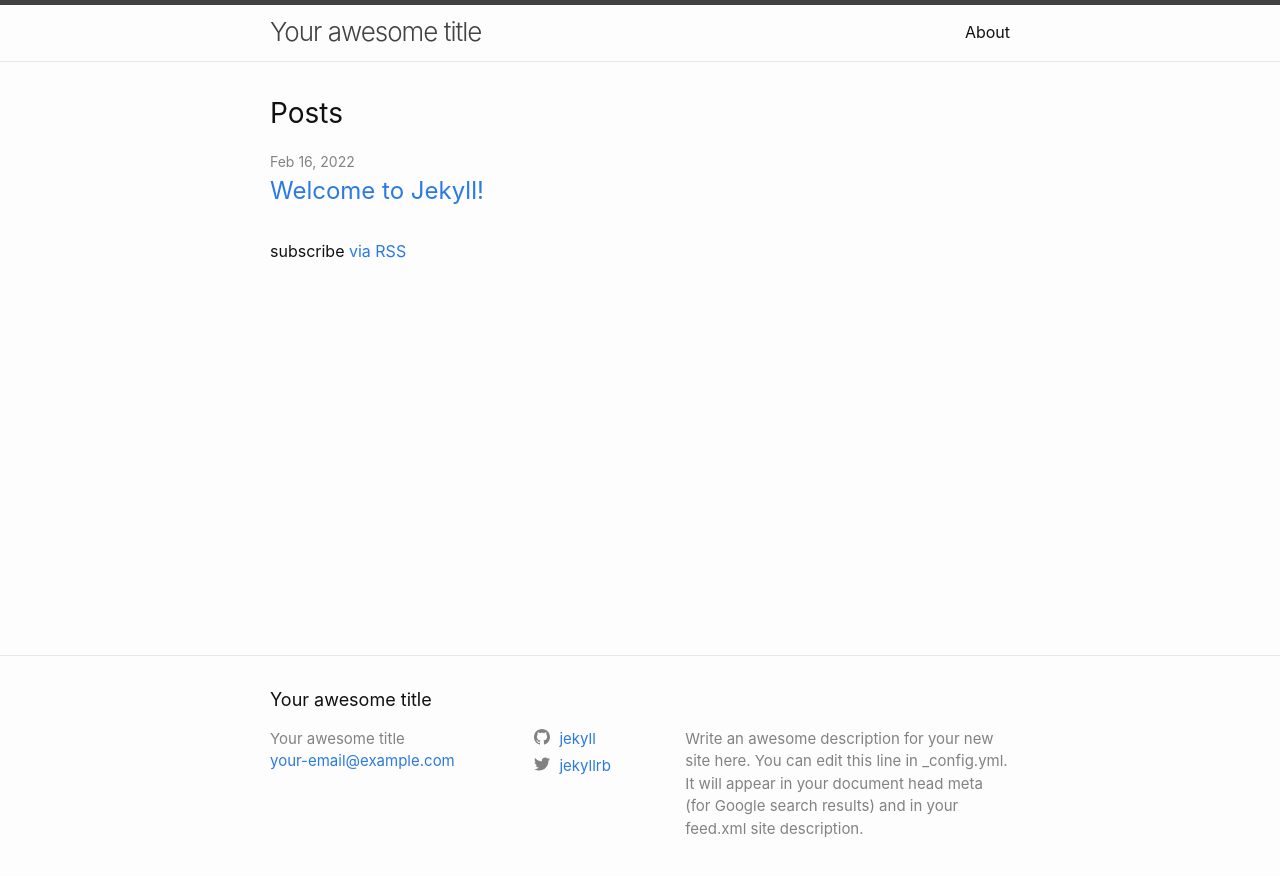
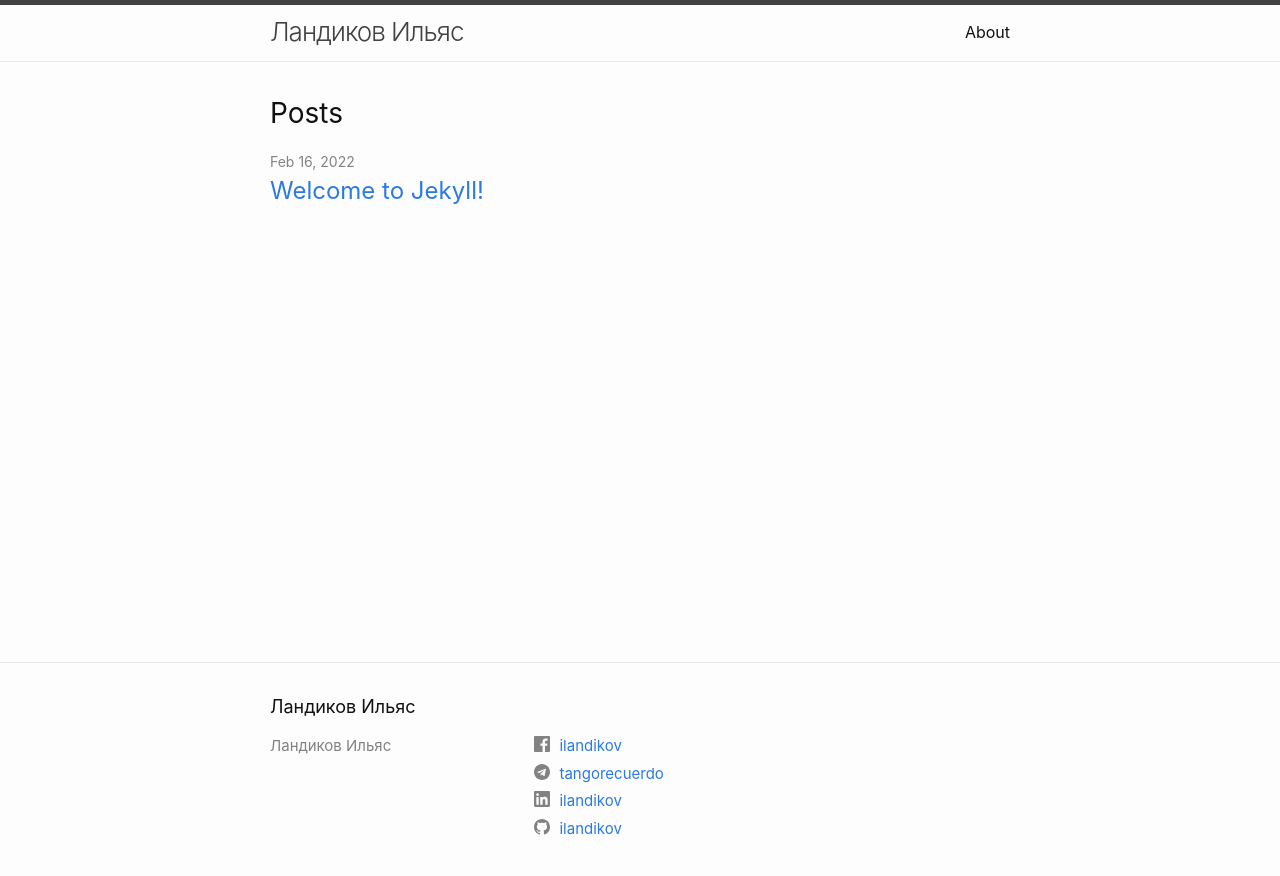
Before and after one commit to ilandikov/ilandikov.github.io, a Jekyll site: the page built from index.markdown, in a window 1280 px wide. Shown: the top 876 px of the page. Built offline with Jekyll 4.4.1, drawn with Linux system fonts in a browser that asks for light colours.

Commit message:
Set social networks

```diff
--- a/_config.yml
+++ b/_config.yml
@@ -18,16 +18,20 @@
 # You can create any custom variable you would like, and they will be accessible
 # in the templates via {{ site.myvariable }}.
 
-title: Your awesome title
+title: Ландиков Ильяс
 email: your-email@example.com
-description: >- # this means to ignore newlines until "baseurl:"
-  Write an awesome description for your new site here. You can edit this
-  line in _config.yml. It will appear in your document head meta (for
-  Google search results) and in your feed.xml site description.
-baseurl: "" # the subpath of your site, e.g. /blog
+# description: >- this means to ignore newlines until "baseurl:"
+#  Write an awesome description for your new site here. You can edit this
+#  line in _config.yml. It will appear in your document head meta (for
+#  Google search results) and in your feed.xml site description.
+description: ""
+baseurl: "/" # the subpath of your site, e.g. /blog
 url: "" # the base hostname & protocol for your site, e.g. http://example.com
-twitter_username: jekyllrb
-github_username:  jekyll
+# twitter_username: jekyllrb
+github_username:  ilandikov
+telegram_username:  tangorecuerdo
+linkedin_username: ilandikov
+facebook_username: ilandikov
 
 # Build settings
 theme: minima
--- a/_includes/footer.html
+++ b/_includes/footer.html
@@ -15,9 +15,11 @@
               {{ site.title | escape }}
             {%- endif -%}
             </li>
+            <!--
             {%- if site.email -%}
             <li><a class="u-email" href="mailto:{{ site.email }}">{{ site.email }}</a></li>
             {%- endif -%}
+            -->
         </ul>
       </div>
 
--- a/_includes/social.html
+++ b/_includes/social.html
@@ -1,14 +1,17 @@
 <ul class="social-media-list">
+  <!-- used networks -->
+  {%- if site.facebook_username -%}<li><a href="https://www.facebook.com/{{ site.facebook_username| cgi_escape | escape }}"><svg class="svg-icon"><use xlink:href="{{ '/assets/minima-social-icons.svg#facebook' | relative_url }}"></use></svg> <span class="username">{{ site.facebook_username| escape }}</span></a></li>{%- endif -%}
+  {%- if site.telegram_username -%}<li><a href="https://t.me/{{ site.telegram_username| cgi_escape | escape }}"><svg class="svg-icon"><use xlink:href="{{ '/assets/minima-social-icons.svg#telegram' | relative_url }}"></use></svg> <span class="username">{{ site.telegram_username| escape }}</span></a></li>{%- endif -%}
+  {%- if site.linkedin_username -%}<li><a href="https://www.linkedin.com/in/{{ site.linkedin_username| cgi_escape | escape }}"><svg class="svg-icon"><use xlink:href="{{ '/assets/minima-social-icons.svg#linkedin' | relative_url }}"></use></svg> <span class="username">{{ site.linkedin_username| escape }}</span></a></li>{%- endif -%}
+  {%- if site.github_username -%}<li><a href="https://github.com/{{ site.github_username| cgi_escape | escape }}"><svg class="svg-icon"><use xlink:href="{{ '/assets/minima-social-icons.svg#github' | relative_url }}"></use></svg> <span class="username">{{ site.github_username| escape }}</span></a></li>{%- endif -%}
+  <!-- unused networks -->
+  {%- if site.youtube_username -%}<li><a href="https://youtube.com/{{ site.youtube_username| cgi_escape | escape }}"><svg class="svg-icon"><use xlink:href="{{ '/assets/minima-social-icons.svg#youtube' | relative_url }}"></use></svg> <span class="username">{{ site.youtube_username| escape }}</span></a></li>{%- endif -%}
   {%- if site.dribbble_username -%}<li><a href="https://dribbble.com/{{ site.dribbble_username| cgi_escape | escape }}"><svg class="svg-icon"><use xlink:href="{{ '/assets/minima-social-icons.svg#dribbble' | relative_url }}"></use></svg> <span class="username">{{ site.dribbble_username| escape }}</span></a></li>{%- endif -%}
-  {%- if site.facebook_username -%}<li><a href="https://www.facebook.com/{{ site.facebook_username| cgi_escape | escape }}"><svg class="svg-icon"><use xlink:href="{{ '/assets/minima-social-icons.svg#facebook' | relative_url }}"></use></svg> <span class="username">{{ site.facebook_username| escape }}</span></a></li>{%- endif -%}
   {%- if site.flickr_username -%}<li><a href="https://www.flickr.com/photos/{{ site.flickr_username| cgi_escape | escape }}"><svg class="svg-icon"><use xlink:href="{{ '/assets/minima-social-icons.svg#flickr' | relative_url }}"></use></svg> <span class="username">{{ site.flickr_username| escape }}</span></a></li>{%- endif -%}
-  {%- if site.github_username -%}<li><a href="https://github.com/{{ site.github_username| cgi_escape | escape }}"><svg class="svg-icon"><use xlink:href="{{ '/assets/minima-social-icons.svg#github' | relative_url }}"></use></svg> <span class="username">{{ site.github_username| escape }}</span></a></li>{%- endif -%}
   {%- if site.instagram_username -%}<li><a href="https://instagram.com/{{ site.instagram_username| cgi_escape | escape }}"><svg class="svg-icon"><use xlink:href="{{ '/assets/minima-social-icons.svg#instagram' | relative_url }}"></use></svg> <span class="username">{{ site.instagram_username| escape }}</span></a></li>{%- endif -%}
-  {%- if site.linkedin_username -%}<li><a href="https://www.linkedin.com/in/{{ site.linkedin_username| cgi_escape | escape }}"><svg class="svg-icon"><use xlink:href="{{ '/assets/minima-social-icons.svg#linkedin' | relative_url }}"></use></svg> <span class="username">{{ site.linkedin_username| escape }}</span></a></li>{%- endif -%}
   {%- if site.pinterest_username -%}<li><a href="https://www.pinterest.com/{{ site.pinterest_username| cgi_escape | escape }}"><svg class="svg-icon"><use xlink:href="{{ '/assets/minima-social-icons.svg#pinterest' | relative_url }}"></use></svg> <span class="username">{{ site.pinterest_username| escape }}</span></a></li>{%- endif -%}
   {%- for mst in site.mastodon -%}{%- if mst.username and mst.instance -%}<li><a href="https://{{ mst.instance| cgi_escape | escape}}/@{{mst.username}}"><svg class="svg-icon"><use xlink:href="{{ '/assets/minima-social-icons.svg#mastodon' | relative_url }}"></use></svg> <span class="username">{{ mst.username|escape }}</span></a></li>{%- endif -%}{%- endfor -%}
   {%- if site.twitter_username -%}<li><a href="https://www.twitter.com/{{ site.twitter_username| cgi_escape | escape }}"><svg class="svg-icon"><use xlink:href="{{ '/assets/minima-social-icons.svg#twitter' | relative_url }}"></use></svg> <span class="username">{{ site.twitter_username| escape }}</span></a></li>{%- endif -%}
-  {%- if site.youtube_username -%}<li><a href="https://youtube.com/{{ site.youtube_username| cgi_escape | escape }}"><svg class="svg-icon"><use xlink:href="{{ '/assets/minima-social-icons.svg#youtube' | relative_url }}"></use></svg> <span class="username">{{ site.youtube_username| escape }}</span></a></li>{%- endif -%}
   {%- if site.googleplus_username -%}<li><a href="https://plus.google.com/{{ site.googleplus_username| escape }}"><svg class="svg-icon"><use xlink:href="{{ '/assets/minima-social-icons.svg#googleplus' | relative_url }}"></use></svg> <span class="username">{{ site.googleplus_username| escape }}</span></a></li>{%- endif -%}
   {%- if site.rss -%}<li><a href="{{ 'feed.xml' | relative_url }}"><svg class="svg-icon"><use xlink:href="{{ '/assets/minima-social-icons.svg#rss' | relative_url }}"></use></svg> <span>{{ site.rss | escape }}</span></a></li>{%- endif -%}
 </ul>
--- a/_layouts/home.html
+++ b/_layouts/home.html
@@ -28,7 +28,9 @@
       {%- endfor -%}
     </ul>
 
+    <!--
     <p class="rss-subscribe">subscribe <a href="{{ "/feed.xml" | relative_url }}">via RSS</a></p>
+    -->
   {%- endif -%}
 
 </div>
```
Also changed, not shown: assets/minima-social-icons.svg.
